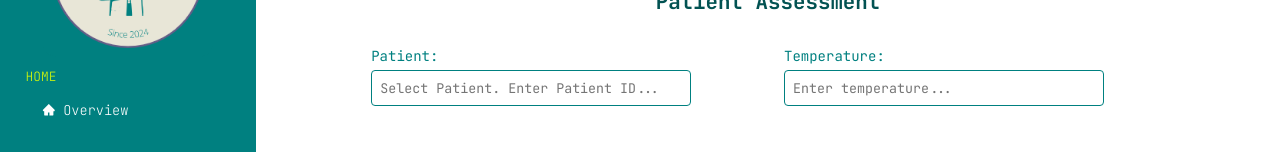
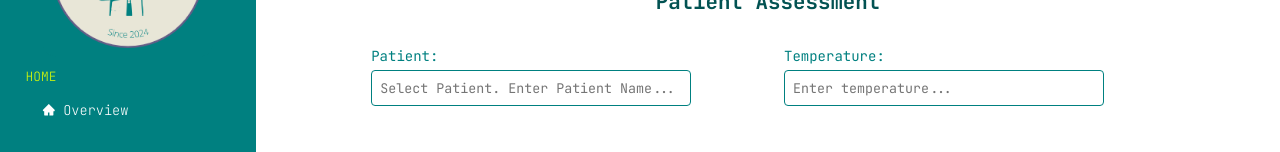
Before and after one commit to Amen-Musingarimi/medvault, a React (Create React App) app: page /medical-tasks/patient-assessment in a window 1280 px wide. Shown: the part 124-276 px from the top of the page. Built offline with nearby package versions, Linux system fonts and the light colour scheme.

Commit message:
Modify the patient search input placeholder

```diff
--- a/src/components/medicalTasks/AssessPatient.jsx
+++ b/src/components/medicalTasks/AssessPatient.jsx
@@ -84,7 +84,7 @@ const PatientAssessmentForm = () => {
             <input
               type="text"
               name="patient"
-              placeholder="Select Patient. Enter Patient ID..."
+              placeholder="Select Patient. Enter Patient Name..."
               value={input}
               onChange={(e) => handleSearchChange(e.target.value)}
               className={classes.input_area}
```
